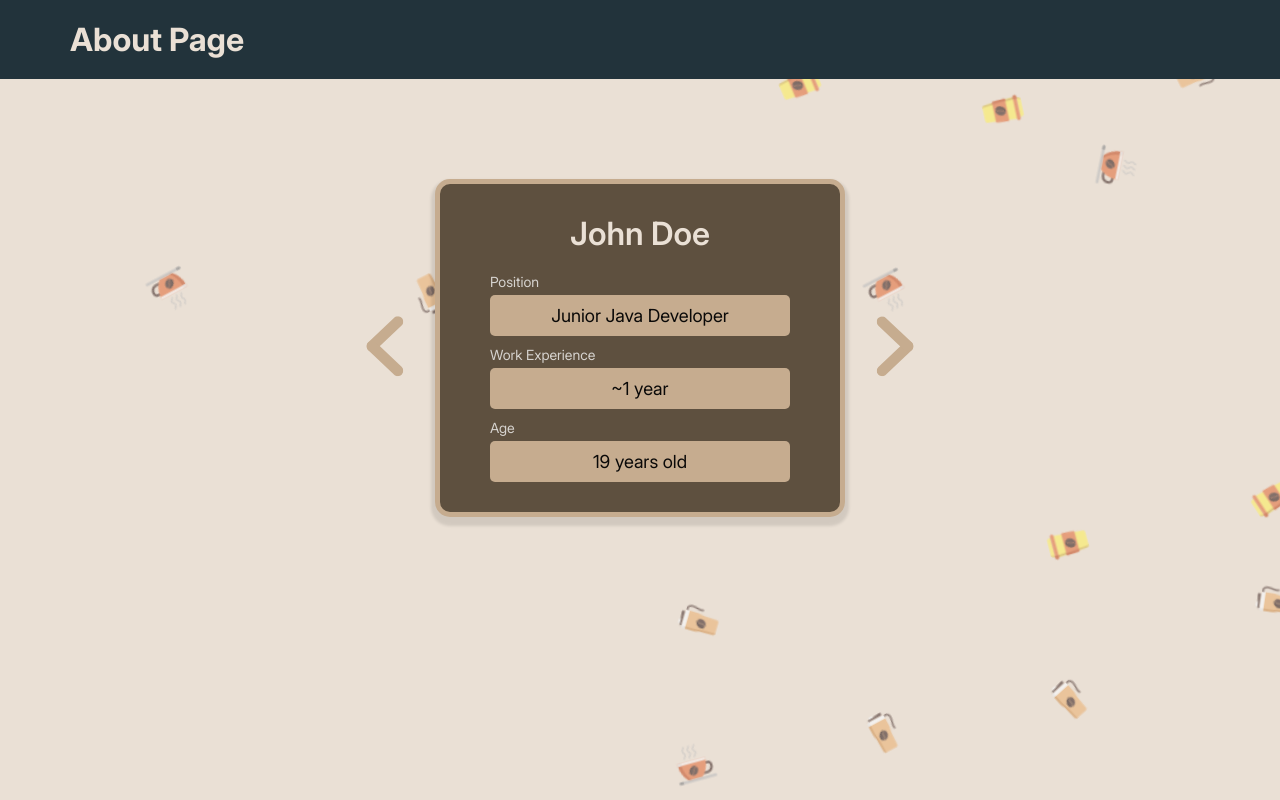
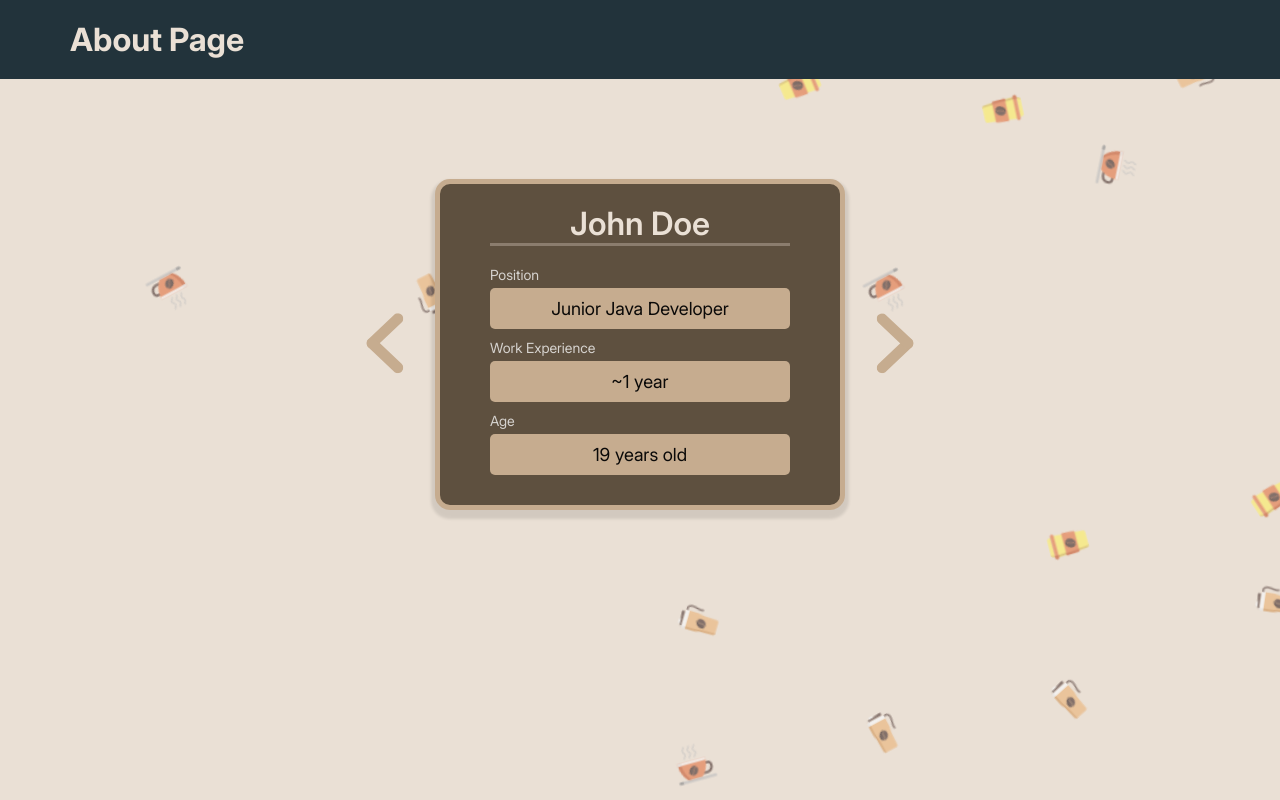
Before and after one commit to Arlan-Z/kbtu-react-tasks, a React (Vite) app in the folder react-kbtu/: page / in a window 1280 px wide. Shown: the top 800 px of the page. Built offline with nearby package versions, Linux system fonts and the light colour scheme.

Commit message:
feat: improve ui for Card.tsx

```diff
--- a/react-kbtu/src/components/partials/Card/Card.css
+++ b/react-kbtu/src/components/partials/Card/Card.css
@@ -4,7 +4,7 @@
     align-items: center;
     flex-direction: column;
     background-color: #5E503F;
-    padding: 30px 50px;
+    padding: 20px 50px 30px 50px;
     border-radius: 15px;
     gap: 20px;
     border: #C6AC8F 5px solid;
@@ -15,6 +15,9 @@
 .card-wrapper h1 {
     color: #EAE0D5;
     font-weight: 600;
+    border-bottom: #eae0d550 solid 3px;
+    width: 100%;
+    text-align: center;
 }
 
 .info-box {
```
